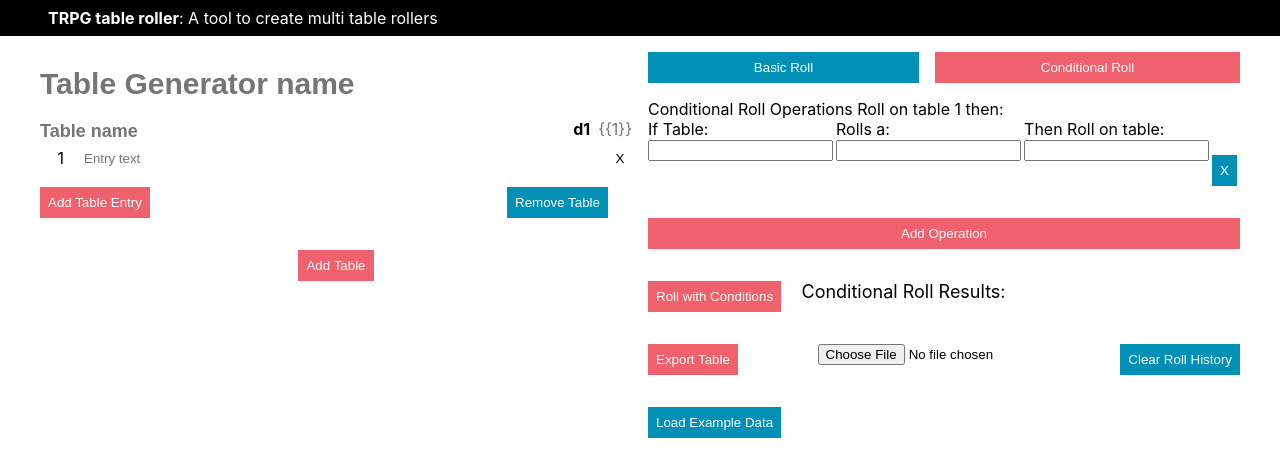
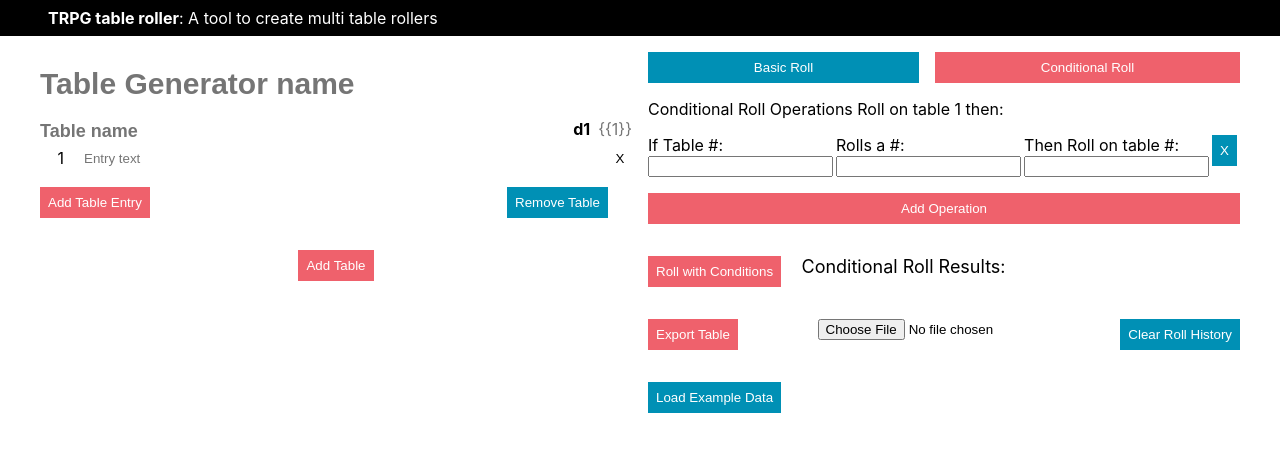
Before and after one commit to lhawes/trpg-table-roller, a React (Create React App) app: page / in a window 1280 px wide. Both pictures are taken after a click on the button "Add Operation". Shown: the top 476 px of the page. Built offline with nearby package versions, Linux system fonts and the light colour scheme.

Commit message:
adds typecheck script, updates ideas, fixes conditional table rolling

```diff
--- a/package.json
+++ b/package.json
@@ -21,7 +21,8 @@
     "start": "react-scripts start",
     "build": "react-scripts build",
     "test": "react-scripts test",
-    "eject": "react-scripts eject"
+    "eject": "react-scripts eject",
+    "typecheck": "tsc -p ./tsconfig.json"
   },
   "eslintConfig": {
     "extends": [
--- a/src/components/ConditionalRollTable.tsx
+++ b/src/components/ConditionalRollTable.tsx
@@ -1,3 +1,5 @@
+/** @jsx jsx */
+import { jsx, css } from '@emotion/react'
 import React, { useCallback, useContext } from "react";
 import { DispatchContext, StateContext } from "../App";
 import { addConditionalOperationAction, changeConditionalOperationAction, removeConditionalOperationAction } from "../state/generator/generatorActions";
@@ -13,6 +15,14 @@ const defaultOperation: TableOperation = {
   entryIndexs: '',
 }
 
+const conditionalRollLayout = css({
+  rowGap: '1rem'
+});
+
+const addConditionButtonStyle = css({
+  marginTop: '0'
+})
+
 export const ConditionalRollTable: React.FC = () => {
   const state = useContext(StateContext);
   const dispatch = useContext(DispatchContext);
@@ -27,7 +37,7 @@ export const ConditionalRollTable: React.FC = () => {
   const addConditionalOperation = useCallback(() => dispatch(addConditionalOperationAction(defaultOperation)), [dispatch]);
 
   return (
-      <SubLayout>
+    <SubLayout layout={conditionalRollLayout}>
         Conditional Roll Operations
         Roll on table 1 then:
         { conditionalOperations.map(({ currentTableIndex, entryIndexs, nextTableIndex }: TableOperation, index: number) => (
@@ -39,7 +49,7 @@ export const ConditionalRollTable: React.FC = () => {
             removeConditionalOperation={removeConditionalOperation(index)}
           />
         )) }
-        <PrimaryButton onClick={addConditionalOperation}>Add Operation</PrimaryButton>
+      <PrimaryButton style={addConditionButtonStyle} onClick={addConditionalOperation}>Add Operation</PrimaryButton>
     </SubLayout>
   );
 }
--- a/src/components/ConditionalRollTableRow.tsx
+++ b/src/components/ConditionalRollTableRow.tsx
@@ -1,17 +1,19 @@
 /** @jsx jsx */
 import { jsx, css } from '@emotion/react'
-import React, { ChangeEvent, useCallback, useMemo } from "react";
+import React, { ChangeEvent, useCallback } from "react";
 import { TableOperation } from '../types/Generator';
 import { GridCell } from './shared/GridCell';
 import { SecondaryButton } from './shared/SecondaryButton';
 import { SubLayout } from "./shared/SubLayout";
 import { UserInput } from "./shared/UserInput";
 
-// table index, roll results, next table index
 const conditionalRowStyle = css({
   gridTemplateColumns: `1fr 1fr 1fr 1fr`,
   gridTemplateRows: 'auto',
-  // columnGap: '12px'
+})
+
+const removeConditionButtonStyle = css({
+  margin: '0'
 })
 
 interface ConditionalRollTableRowProps {
@@ -58,13 +60,13 @@ export const ConditionalRollTableRow: React.FC<ConditionalRollTableRowProps> = (
 
   return (
     <SubLayout css={conditionalRowStyle}>
-      <GridCell position={{ row: 1, col: 1 }}><span>If Table:</span></GridCell>
-      <GridCell position={{ row: 1, col: 2 }}><span>Rolls a:</span></GridCell>
-      <GridCell position={{ row: 1, col: 3 }}><span>Then Roll on table:</span></GridCell>
+      <GridCell position={{ row: 1, col: 1 }}><span>If Table #:</span></GridCell>
+      <GridCell position={{ row: 1, col: 2 }}><span>Rolls a #:</span></GridCell>
+      <GridCell position={{ row: 1, col: 3 }}><span>Then Roll on table #:</span></GridCell>
       <GridCell position={{ row: 2, col: 1 }}><UserInput css={{ display: 'inline' }} value={currentTableIndex} onChange={updateConditionalOperationHandler('currentTableIndex')} /></GridCell>
       <GridCell position={{ row: 2, col: 2 }}><UserInput css={{ display: 'inline' }} value={entryIndexs} onChange={entriesIndexesHandler} /></GridCell>
       <GridCell position={{ row: 2, col: 3 }}><UserInput css={{ display: 'inline' }} value={nextTableIndex} onChange={updateConditionalOperationHandler('nextTableIndex')} /></GridCell>
-      <GridCell position={{ row: 2, col: 4 }}><SecondaryButton onClick={removeConditionalOperation}>X</SecondaryButton></GridCell>
+      <GridCell position={{ rstart: 1, rend: 3, col: 4 }}><SecondaryButton style={removeConditionButtonStyle} onClick={removeConditionalOperation}>X</SecondaryButton></GridCell>
     </SubLayout>
   );
 }
--- a/src/components/layouts/BasePageLayout.tsx
+++ b/src/components/layouts/BasePageLayout.tsx
@@ -42,7 +42,7 @@ const basicRollGridLayout = css({
 
 const conditionalRollGridLayout = css({
   gridTemplateColumns: `1fr 1fr 1fr `,
-  gridTemplateRows: 'auto auto 1fr auto',
+  gridTemplateRows: 'auto auto auto 1fr auto',
 })
 
 const generatorNameStyles = css({
@@ -62,12 +62,12 @@ export const BasePageLayout: React.FC = () => {
     component: (
       <SubLayout layout={basicRollGridLayout}>
         <TextTemplateLayout style={textTemplateLayoutStyles} />
-        <GridCell position={{ row: 2, start: 1, end: 3 }}><BasicRollOnTableButton /></GridCell>
+        <GridCell position={{ row: 2, cstart: 1, cend: 3 }}><BasicRollOnTableButton /></GridCell>
         <GridCell
-          position={{ start: 2, end: 4, row: 2 }}
+          position={{ cstart: 2, cend: 4, row: 2 }}
           styles={{ fontSize: '18px', margin: '1rem 0' }}
         >Table Roll Results:</GridCell>
-        <GridCell position={{ start: 1, end: 4, row: 3 }}><HistoryList /></GridCell>
+        <GridCell position={{ cstart: 1, cend: 4, row: 3 }}><HistoryList /></GridCell>
         <GridCell position={{ col: 1, row: 4 }}><ExportDataButton /></GridCell>
         <GridCell position={{ col: 2, row: 4 }} styles={{ justifySelf: 'middle' }}><FileUploadInput /></GridCell>
         <GridCell position={{ col: 3, row: 4 }} styles={{ justifySelf: 'end' }}><ClearHistory /></GridCell>
@@ -78,13 +78,13 @@ export const BasePageLayout: React.FC = () => {
     name: 'Conditional Roll',
     component: (
       <SubLayout layout={conditionalRollGridLayout}>
-        <GridCell position={{ col: 1, row: 2, start: 1, end: 4 }}><ConditionalRollTable /></GridCell>
-        <GridCell position={{ row: 3, start: 1, end: 3 }}><ConditionalRollOnTableButton /></GridCell>
+        <GridCell position={{ col: 1, row: 2, cstart: 1, cend: 4 }}><ConditionalRollTable /></GridCell>
+        <GridCell position={{ row: 3, cstart: 1, cend: 3 }}><ConditionalRollOnTableButton /></GridCell>
         <GridCell
-          position={{ start: 2, end: 4, row: 3 }}
+          position={{ cstart: 2, cend: 4, row: 3 }}
           styles={{ fontSize: '18px', margin: '1rem 0' }}
         >Conditional Roll Results:</GridCell>
-        <GridCell position={{ start: 1, end: 4, row: 4 }}><HistoryList /></GridCell>
+        <GridCell position={{ cstart: 1, cend: 4, row: 4 }}><HistoryList /></GridCell>
         <GridCell position={{ col: 1, row: 5 }}><ExportDataButton /></GridCell>
         <GridCell position={{ col: 2, row: 5 }} styles={{ justifySelf: 'middle' }}><FileUploadInput /></GridCell>
         <GridCell position={{ col: 3, row: 5 }} styles={{ justifySelf: 'end' }}><ClearHistory /></GridCell>
--- a/src/components/shared/GridCell.tsx
+++ b/src/components/shared/GridCell.tsx
@@ -7,8 +7,10 @@ interface GridCellProps {
   position?: {
     col?: number;
     row?: number;
-    start?: number;
-    end?: number;
+    cstart?: number;
+    cend?: number;
+    rstart?: number;
+    rend?: number;
   }
   styles?: Record<string, any>;
 }
@@ -17,8 +19,10 @@ export const GridCell: React.FC<GridCellProps> = ({ styles, position = {}, child
   const gridStyle = useMemo(() => css({
     gridColumn: position.col,
     gridRow: position.row,
-    gridColumnStart: position.start,
-    gridColumnEnd: position.end,
+    gridColumnStart: position.cstart,
+    gridColumnEnd: position.cend,
+    gridRowStart: position.rstart,
+    gridRowEnd: position.rend,
     ...styles,
   }), [styles, position, children]);
   return (<div css={gridStyle}>{ children }</div>);
```
Also changed, not shown: 1 other file (tests, documents, lock files or other folders).
